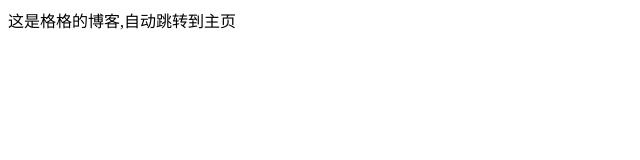
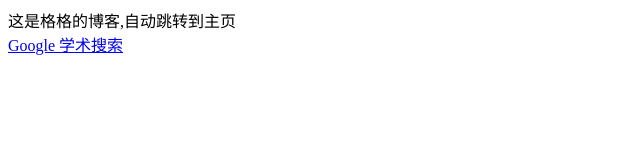
Before and after one commit to 2769273683/2769273683.github.io, a plain HTML site: page index.html in a window 1280 px wide. Shown: the whole page, without its empty margins (0-640 px from the left). Drawn offline with Linux system fonts and the light colour scheme.

Commit message:
增加学术搜索

```diff
--- a/index.html
+++ b/index.html
@@ -4,6 +4,8 @@
     <meta charset="UTF-8">
     <title>this is gege blog</title>
 </head>
+
+
 <script type="text/javascript">
     var typeWriter = {
         msg: function (msg) {
@@ -35,7 +37,8 @@
         typeWriter.type();
 
     }
-    setTimeout(3000)
+    setTimeout(3000);
+
 
 
 
@@ -43,5 +46,6 @@
 </script>
 <body>
 <div id="main"></div>
+<div><a href="http://so.hiqq.com.cn/">Google 学术搜索</a></div>
 </body>
 </html>
```
